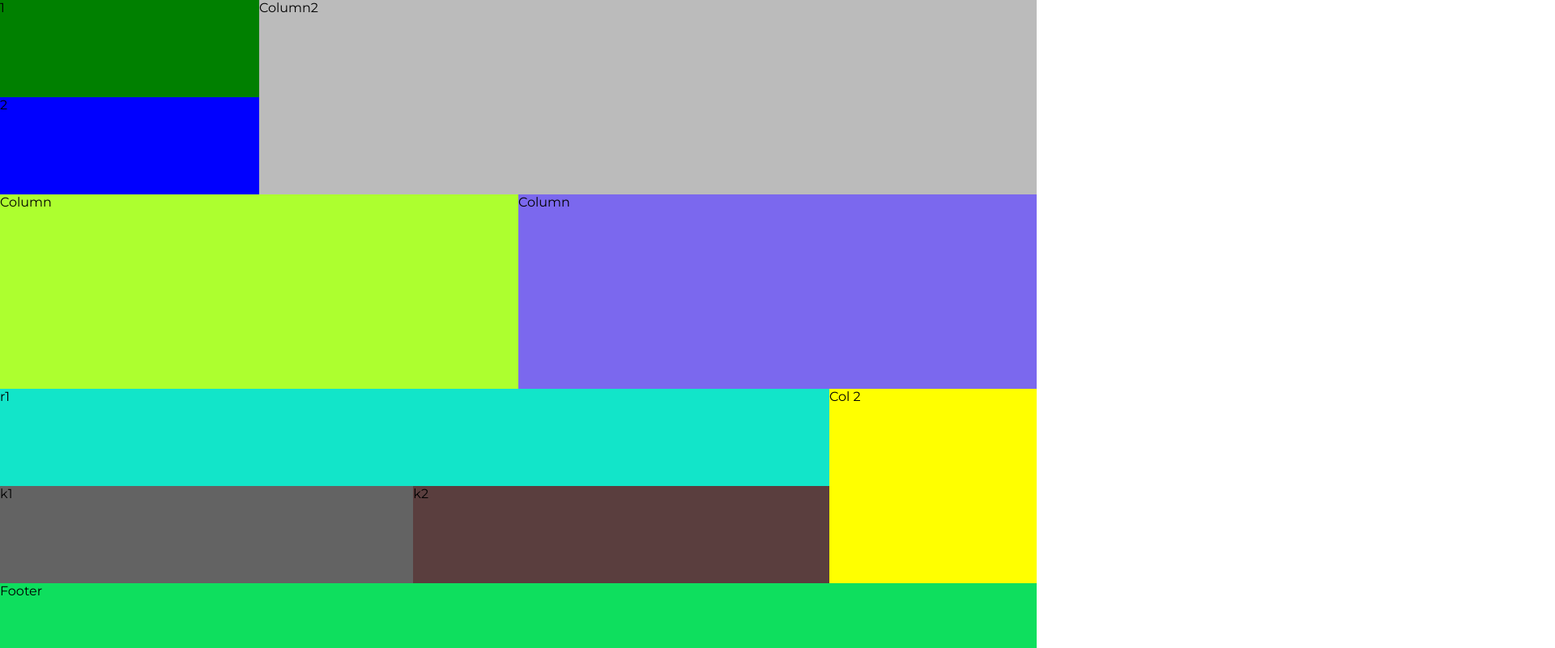
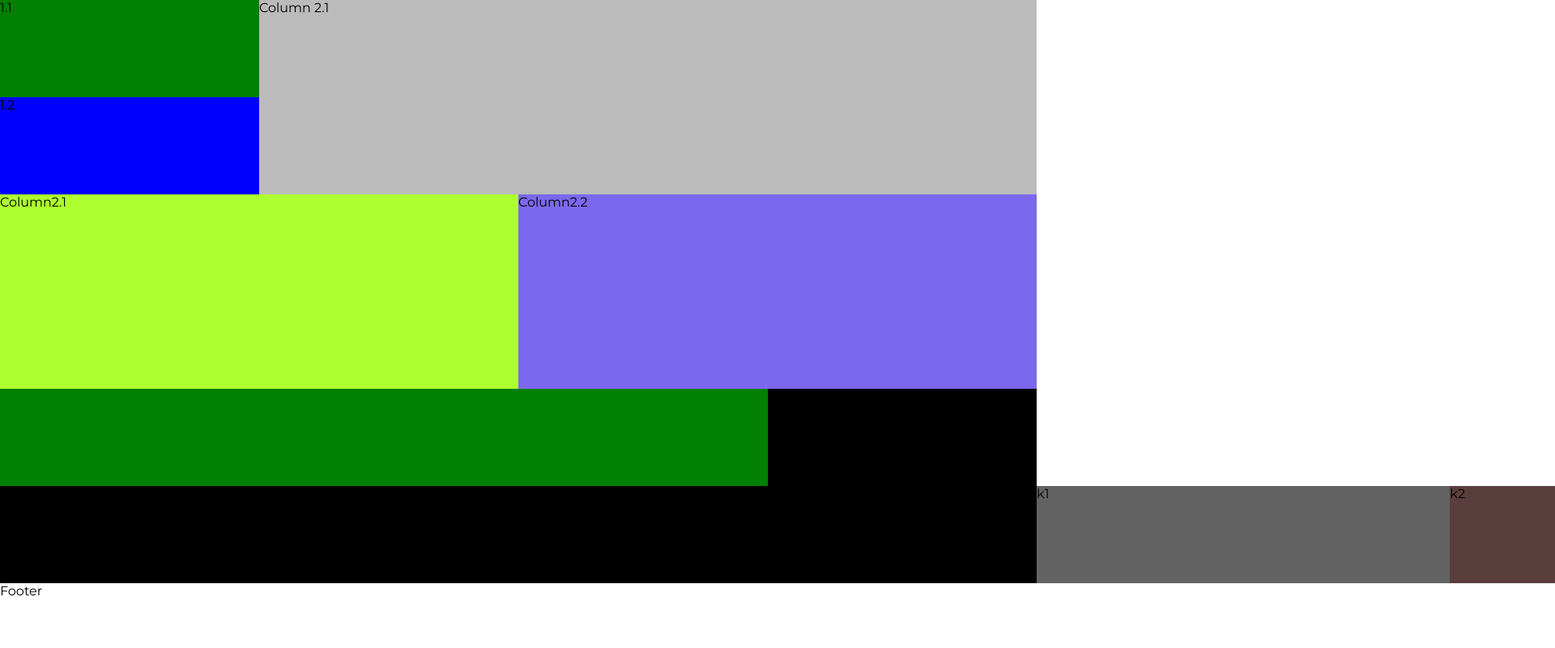
Before and after one commit to simmer5/mist-production, a Next.js app: page /puslapis in a window 1280 px wide. Shown: the top 800 px of the page at 81% size, 1920 px wide, since content can reach past the window. Built offline with nearby package versions, Linux system fonts and the light colour scheme.

Commit message:
anim trans added

```diff
--- a/pages/puslapis.js
+++ b/pages/puslapis.js
@@ -1,4 +1,5 @@
 import React from 'react'
+import { motion } from 'framer-motion'
 import styles from '../styles/Puslapis.module.scss'
 
 const puslapis = () => {
@@ -6,49 +7,104 @@ const puslapis = () => {
 		<div className={styles.container}>
 			<div className={styles.row1}>
 				<div className={styles.column1} style={{ backgroundColor: '#brrbb' }}>
-					<div style={{ backgroundColor: 'green', height: '50%' }}>1</div>
-					<div style={{ backgroundColor: 'blue', height: '50%' }}>2</div>
+					<motion.div
+						animate={{ x: 0 }}
+						initial={{ x: -400 }}
+						transition={{ duration: 2 }}
+						style={{ backgroundColor: 'green', height: '50%' }}
+					>
+						1.1
+					</motion.div>
+					<motion.div
+						animate={{ x: 0 }}
+						initial={{ x: -400 }}
+						transition={{ duration: 2, delay: 0.7 }}
+						style={{ backgroundColor: 'blue', height: '50%' }}
+					>
+						1.2
+					</motion.div>
 				</div>
-				<div className={styles.column2} style={{ backgroundColor: '#bbb' }}>
-					Column2
-				</div>
+				<motion.div
+					animate={{ y: 0 }}
+					initial={{ y: -400 }}
+					transition={{ duration: 1, delay: 0.5 }}
+					style={{ backgroundColor: 'blue', height: '50%' }}
+					className={styles.column2}
+					style={{ backgroundColor: '#bbb' }}
+				>
+					Column 2.1
+				</motion.div>
 			</div>
 			<div className={styles.row2}>
-				<div
+				<motion.div
+					animate={{ height: '30vh' }}
+					initial={{ height: 0 }}
+					transition={{ duration: 1, delay: 4 }}
+					style={{ backgroundColor: 'blue', height: '50%' }}
 					className={styles.column1}
 					style={{ backgroundColor: 'greenyellow' }}
 				>
-					Column
-				</div>
-				<div
+					Column2.1
+				</motion.div>
+				<motion.div
+					animate={{ x: 0 }}
+					initial={{ x: '55vw' }}
+					transition={{ duration: 1.5, delay: 2.5 }}
 					className={styles.column2}
 					style={{ backgroundColor: 'mediumslateblue' }}
 				>
-					Column
-				</div>
+					Column2.2
+				</motion.div>
 			</div>
 			{/* ----- ROW 3 -------- */}
 			<div className={styles.row3}>
 				<div className={styles.column1}>
-					<div className={styles.row1}>r1</div>
+					<motion.div
+						animate={{ x: 0 }}
+						initial={{ x: '-100vw' }}
+						transition={{ duration: 3, delay: 3 }}
+						style={{ backgroundColor: 'green', height: '50%' }}
+						className={styles.row1}
+					>
+						r1
+					</motion.div>
 					<div className={styles.row2}>
-						<div className={styles.col1}>k1</div>
-						<div className={styles.col2}>k2</div>
+						<motion.div
+							className={styles.col1}
+							animate={{ x: 0 }}
+							initial={{ x: '100vw' }}
+							transition={{ duration: 1, delay: 7.5 }}
+						>
+							k1
+						</motion.div>
+						<motion.div
+							animate={{ x: 0 }}
+							initial={{ x: '100vw' }}
+							transition={{ duration: 1, delay: 6.5 }}
+							className={styles.col2}
+						>
+							k2
+						</motion.div>
 					</div>
 				</div>
-				<div className={styles.column2} style={{ backgroundColor: 'yellow' }}>
+				<motion.div
+					animate={{ height: '30vh' }}
+					initial={{ height: 0 }}
+					transition={{ duration: 1, delay: 6 }}
+					className={styles.column2}
+					style={{ backgroundColor: 'yellow' }}
+				>
 					Col 2
-				</div>
+				</motion.div>
 			</div>
-			<div
+			<motion.div
 				className={styles.row4}
-				// style={{
-				// 	height: '10vh',
-				// 	backgroundColor: 'cornflowerblue',
-				// }}
+				animate={{ height: '10vh' }}
+				initial={{ height: 0 }}
+				transition={{ duration: 2, delay: 5.5 }}
 			>
 				Footer
-			</div>
+			</motion.div>
 		</div>
 	)
 }
--- a/styles/Puslapis.module.scss
+++ b/styles/Puslapis.module.scss
@@ -5,10 +5,10 @@
 }
 
 .container {
-	height: 100vh;
+	max-height: 100vh;
 	display: flex;
 	flex-direction: column;
-	background-color: #12e5c9;
+	background-color: #000000;
 
 	.row1 {
 		@extend %row-style;
@@ -53,12 +53,14 @@
 				.col2 {
 					background-color: rgb(90, 62, 62);
 					flex-grow: 1;
+					z-index: 0;
 				}
 			}
 		}
 		.column2 {
 			flex: 0 0 20vw;
 			height: 30vh;
+			z-index: 1;
 		}
 	}
 	.row4 {
```
